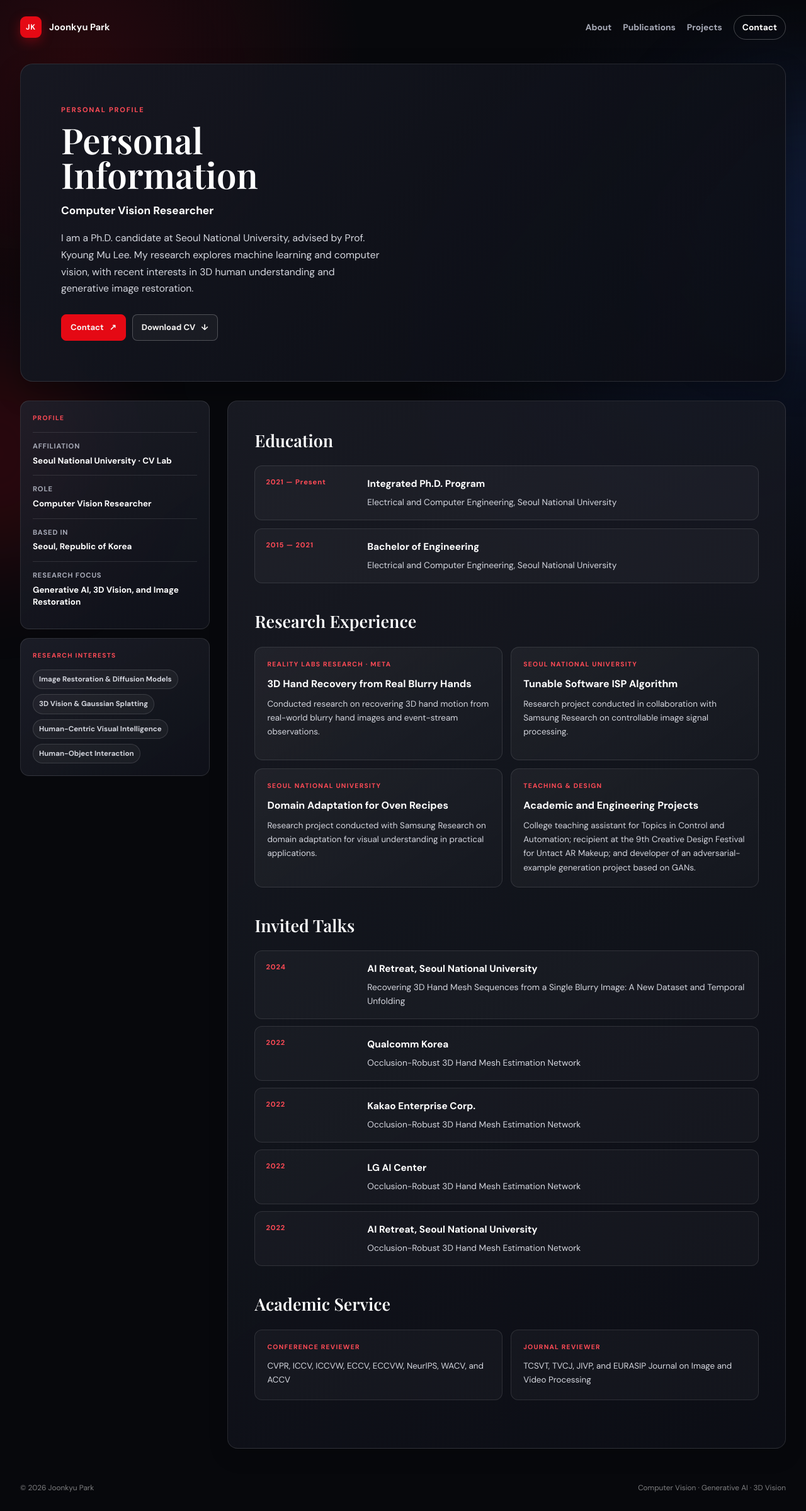
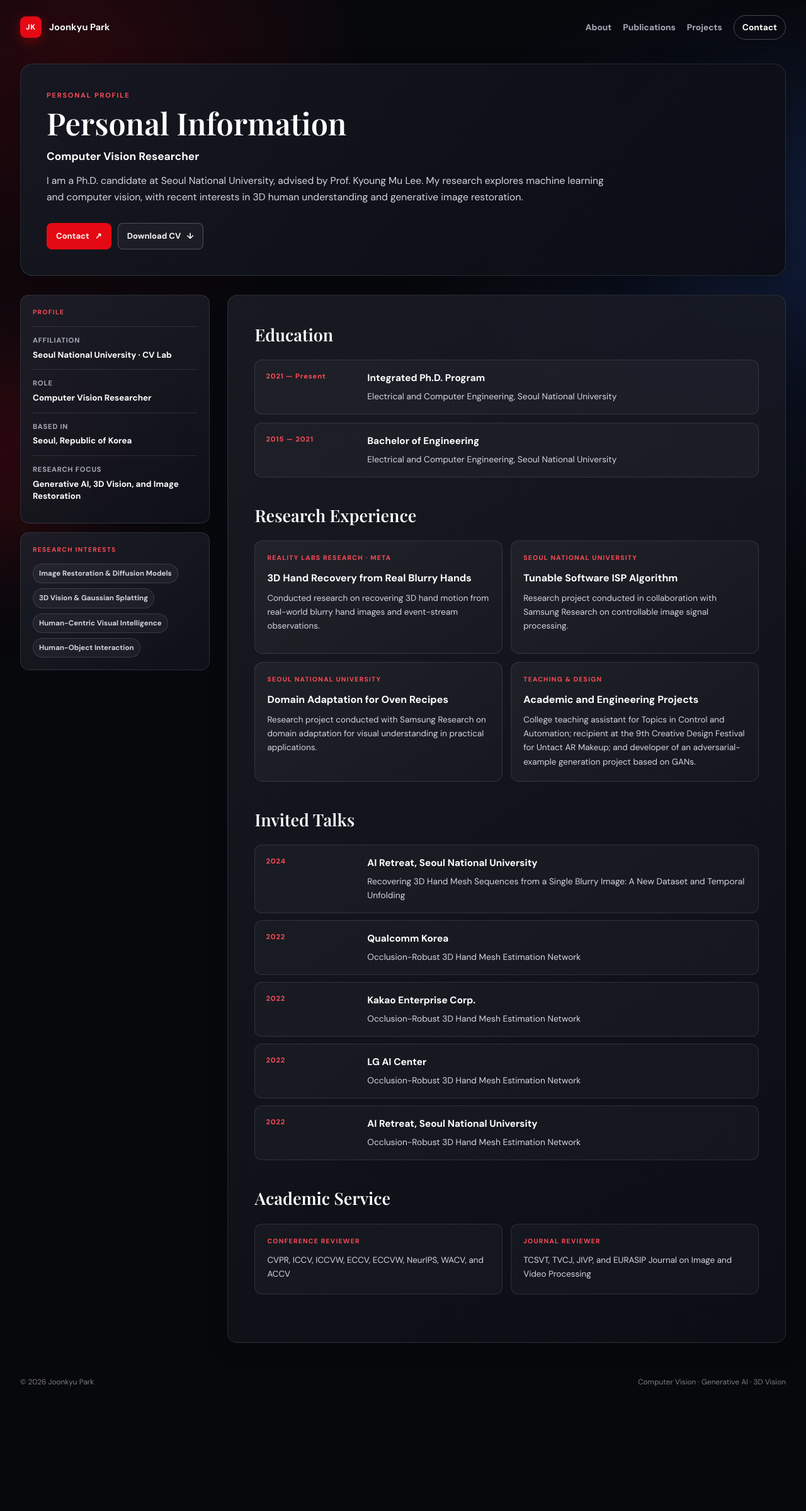
Before and after one commit to jkpark08/jkpark08.github.io, a Jekyll site: the page built from _posts/2027-12-31-edu.markdown, in a window 1280 px wide. Shown: the whole page at 63% size. Built offline with Jekyll 4.4.1, drawn with Linux system fonts in a browser that asks for light colours; after the commit the page ends 2231 px from its top, so only the background shows below that.

Commit message:
Update showcase.css

```diff
--- a/assets/css/showcase.css
+++ b/assets/css/showcase.css
@@ -2352,3 +2352,22 @@ body.showcase-body {
     padding: 34px 25px;
   }
 }
+
+/* Compact hero for the personal-information page */
+.project-hero--profile {
+  grid-template-columns: minmax(0, 1fr);
+  min-height: 0;
+}
+
+.project-hero--profile .project-hero__copy {
+  padding: clamp(28px, 3.2vw, 42px);
+}
+
+.project-hero--profile h1 {
+  font-size: clamp(2.2rem, 3.8vw, 3.8rem);
+}
+
+.project-hero--profile .project-hero__summary {
+  max-width: 900px;
+  margin-top: 12px;
+}
```
